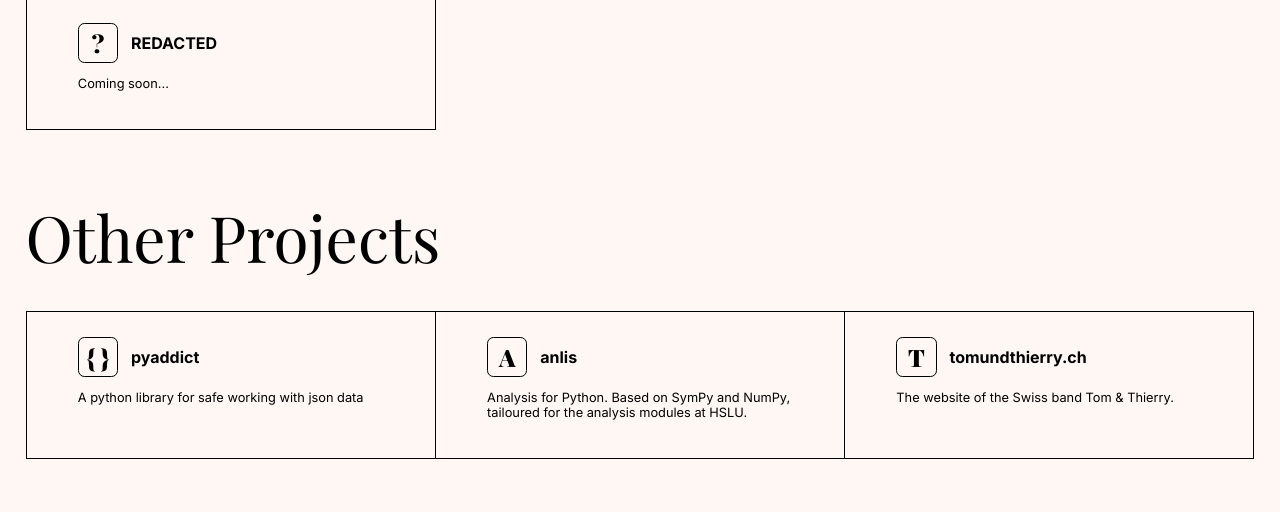
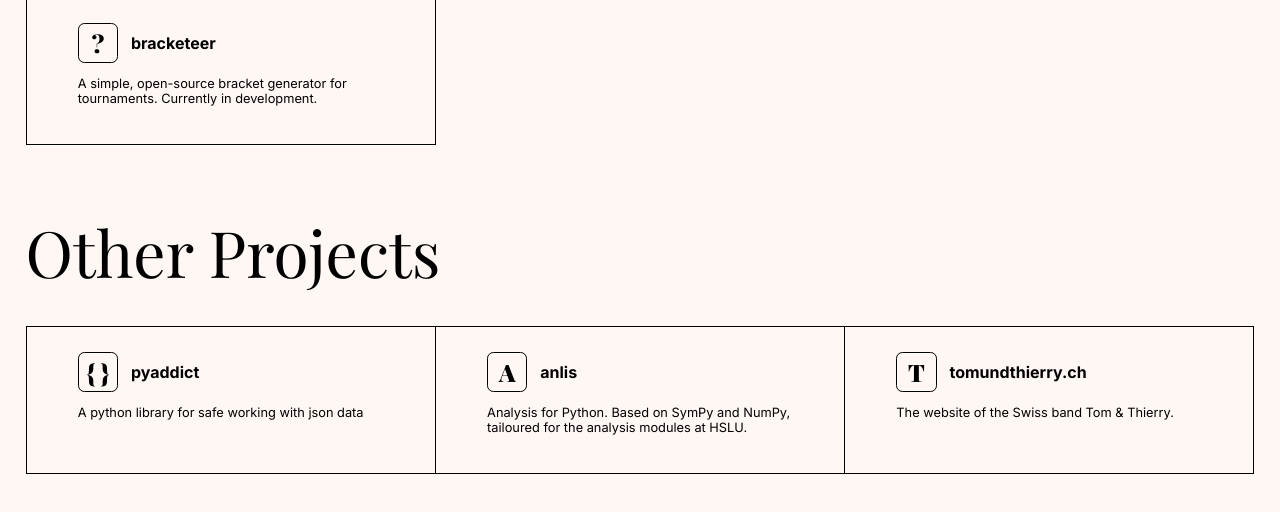
Before and after one commit to davidohnee/davidohnee, a plain HTML site: page index.html in a window 1280 px wide. Shown: the part 334-846 px from the top of the page. Drawn offline with nearby package versions, Linux system fonts and the light colour scheme; a web font is replaced by a local one.

Commit message:
apps: add bracketeer

```diff
--- a/index.html
+++ b/index.html
@@ -78,15 +78,21 @@
                     catalogue.
                 </p>
             </a>
-            <div class="card">
+            <a
+                href="https://dxstiny.github.io/bracketeer/"
+                class="card"
+            >
                 <div class="card-header">
                     <div class="img-placeholder">
                         <span> ? </span>
                     </div>
-                    <h2>REDACTED</h2>
+                    <h2>bracketeer</h2>
                 </div>
-                <p>Coming soon...</p>
-            </div>
+                <p>
+                    A simple, open-source bracket generator for tournaments.
+                    Currently in development.
+                </p>
+            </a>
         </div>
         <h1>Other Projects</h1>
         <div class="items">
```
